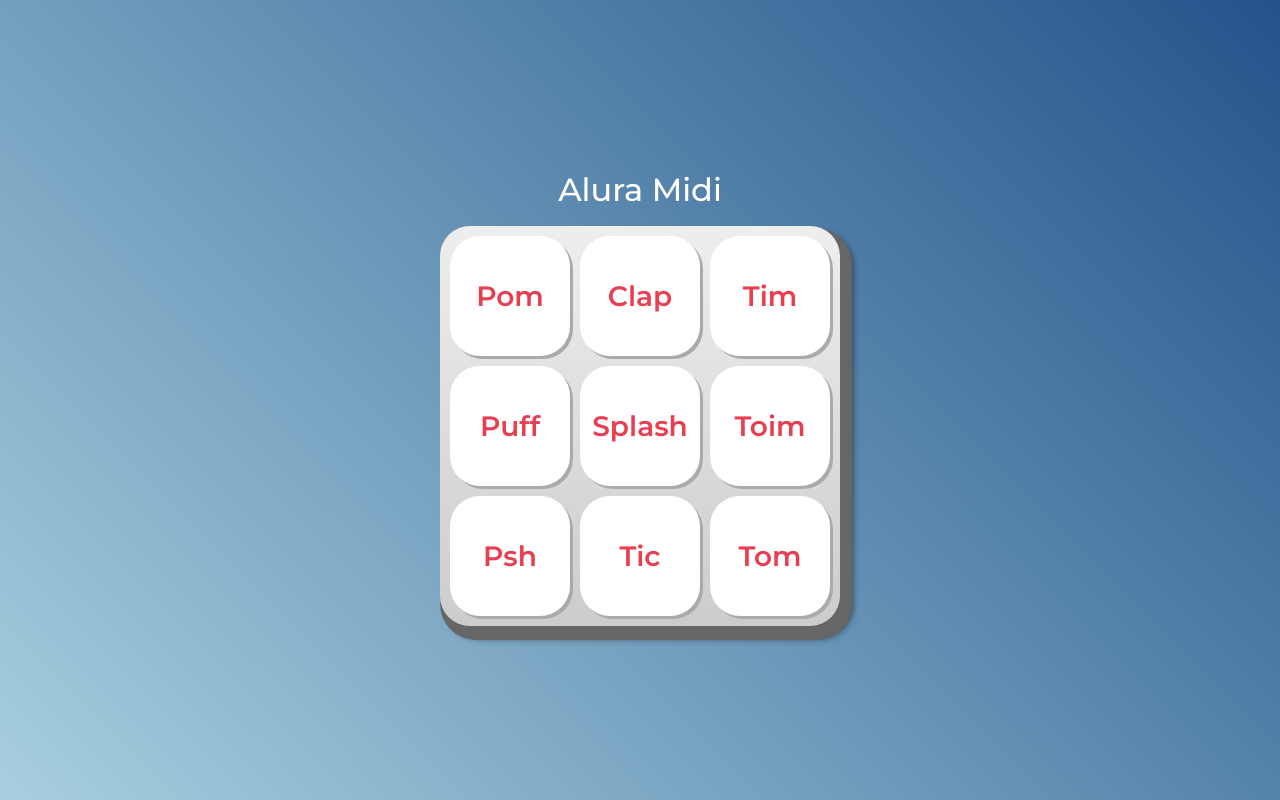
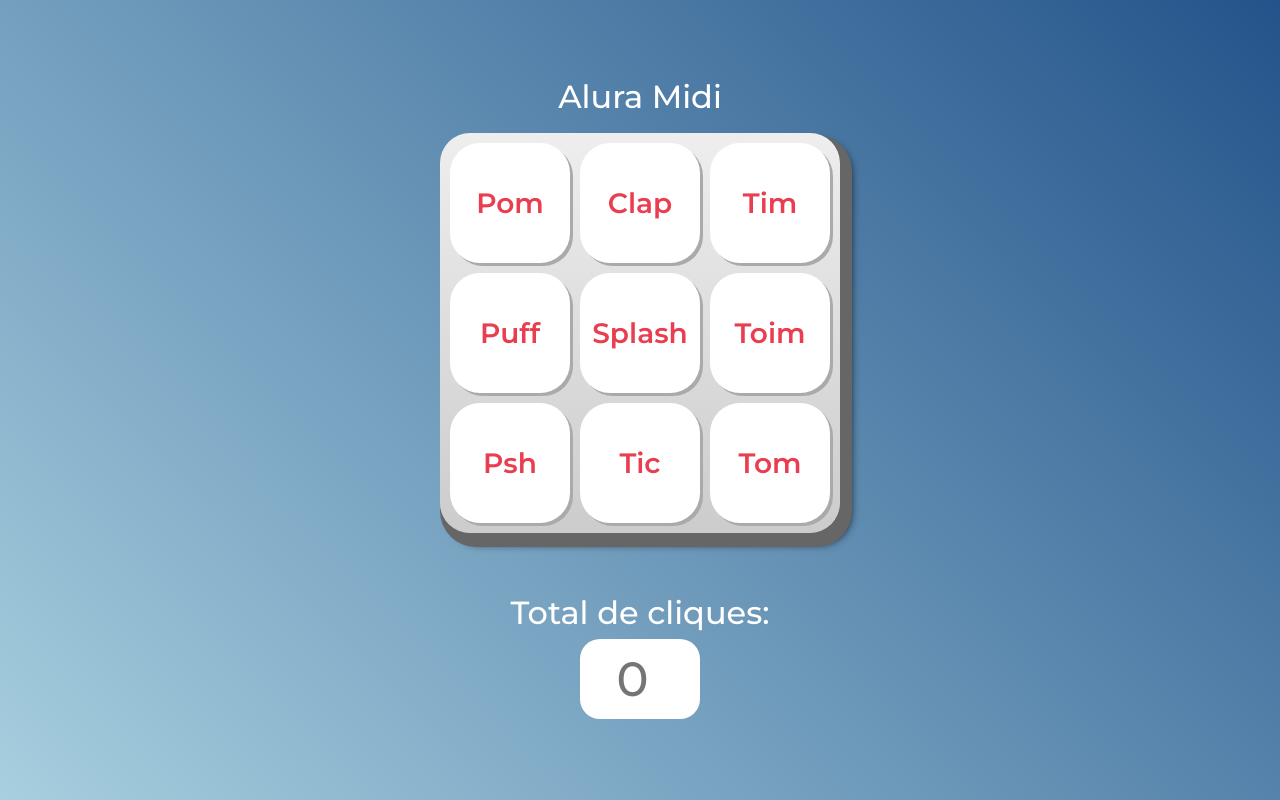
Before and after one commit to CrissPereira/aluramidi-curso, a plain HTML site: page index.html in a window 1280 px wide. Drawn offline with Linux system fonts and the light colour scheme.

Commit message:
Melhorando a página
Adicionando novas funcionalidades, com um contador de teclas aproveitando o contador de teclas do laço for através da variável tecla que contem a função com os Ids de cada botão. Por fim colocamos um CSS para que ficasse no mesmo padrão das demais teclas do teclado e usamos display box para alinhar o contador.

```diff
--- a/css/estilos.css
+++ b/css/estilos.css
@@ -30,6 +30,30 @@ h1 {
   gap: 10px;
   grid-template-columns: repeat(3, 1fr);
   padding: 10px;
+  margin-bottom: 5%;
+}
+
+.contador{
+ display: flex;
+ flex-direction: column;
+ gap: 10px;
+
+ align-items: center;
+}
+
+.contador__texto{
+  font-size: 2em;
+  color: #ffffff;
+}
+
+input[type=number] {
+  border-radius: 20px;
+  cursor: pointer;
+  font-family: 'Montserrat', sans-serif;
+  height: 80px;
+  width: 120px;
+  font-size: 3em;
+  text-align: center;
 }
 
 .tecla {
--- a/index.html
+++ b/index.html
@@ -34,6 +34,11 @@
         <button class="tecla tecla_tom">Tom</button>
     </section>
 
+    <section class="contador">
+        <p class="contador__texto"> Total de cliques:</p>
+        <input type="number" placeholder="0"  value="">
+    </section>
+
     <audio src="sounds/keyq.wav" id="som_tecla_pom"></audio>
     <audio src="sounds/keyw.wav" id="som_tecla_clap"></audio>
     <audio src="sounds/keye.wav" id="som_tecla_tim"></audio>
--- a/main.js
+++ b/main.js
@@ -3,6 +3,15 @@ function tocaSom (idElementoAudio) {
     document.querySelector(idElementoAudio).play();
 }
 
+let contador = 0;
+
+function incrementarContador(){
+    contador = contador +1;
+    console.log("Contador:" + contador);
+    numero.value =(contador) ;
+
+}
+const numero = document.querySelector('input[type="number"]');
 const ListaDeTeclas = document.querySelectorAll('.tecla');
 
 //equanto
@@ -14,6 +23,8 @@ for( let contador = 0 ; contador < ListaDeTeclas.length; contador++){
 
     tecla.onclick = function () {
         tocaSom(idAudio);
+        incrementarContador();
     }
 
+
 }
```
